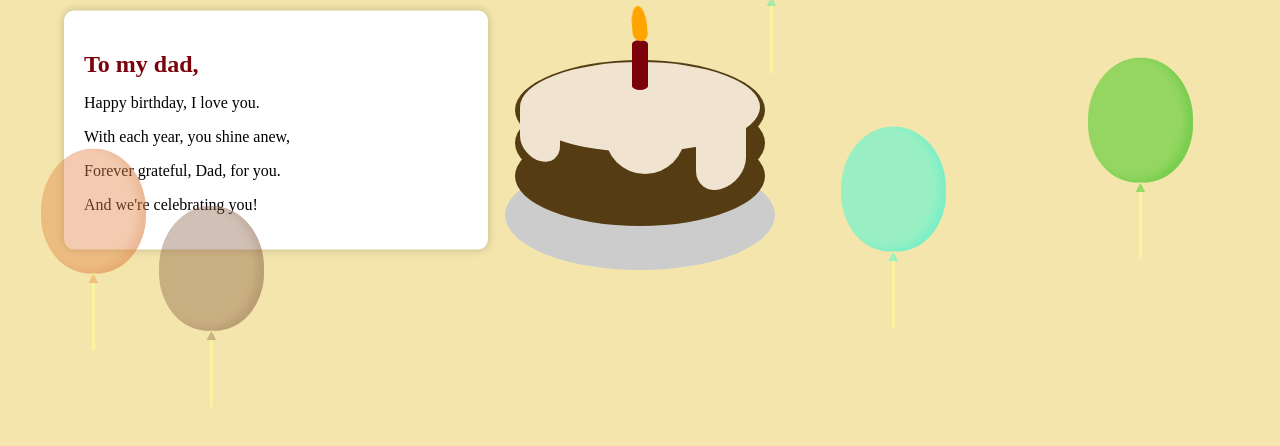
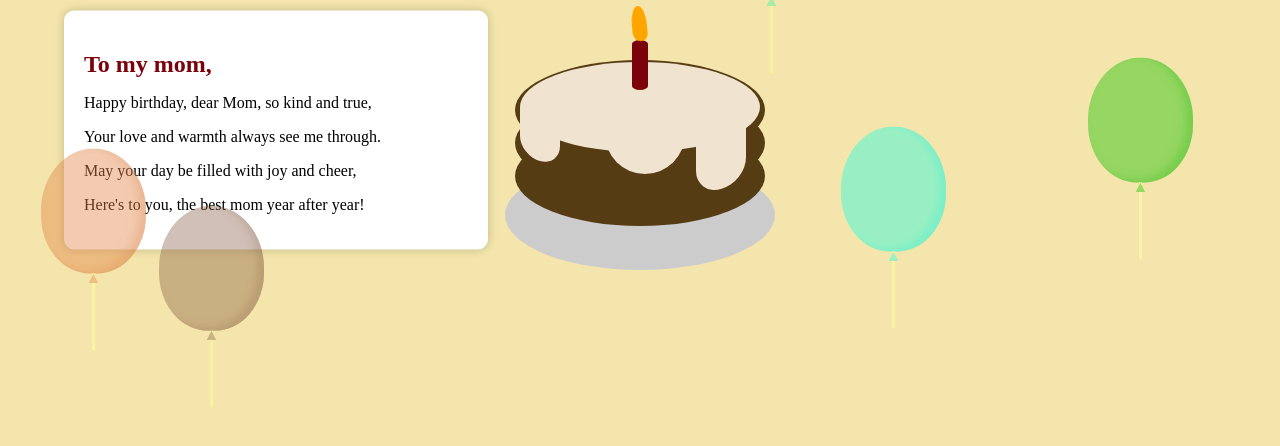
Before and after one commit to Miata-MVF/my-brithday-website, a plain HTML site: page index.html in a window 1280 px wide. Shown: the part 270-716 px from the top of the page. Drawn offline with Linux system fonts and the light colour scheme.

Commit message:
Update index.html

```diff
--- a/index.html
+++ b/index.html
@@ -264,11 +264,11 @@
 <body>
 
 <div class="poem">
-    <h2>To my dad,</h2>
-    <p>Happy birthday, I love you.</p>
-    <p>With each year, you shine anew,</p>
-    <p>Forever grateful, Dad, for you.</p>
-    <p>And we're celebrating you!</p>
+    <h2>To my mom,</h2>
+    <p>Happy birthday, dear Mom, so kind and true,</p>
+    <p>Your love and warmth always see me through.</p>
+    <p>May your day be filled with joy and cheer,</p>
+    <p>Here's to you, the best mom year after year!</p>
 </div>
 
 <div id="birthdayMessage">
```
